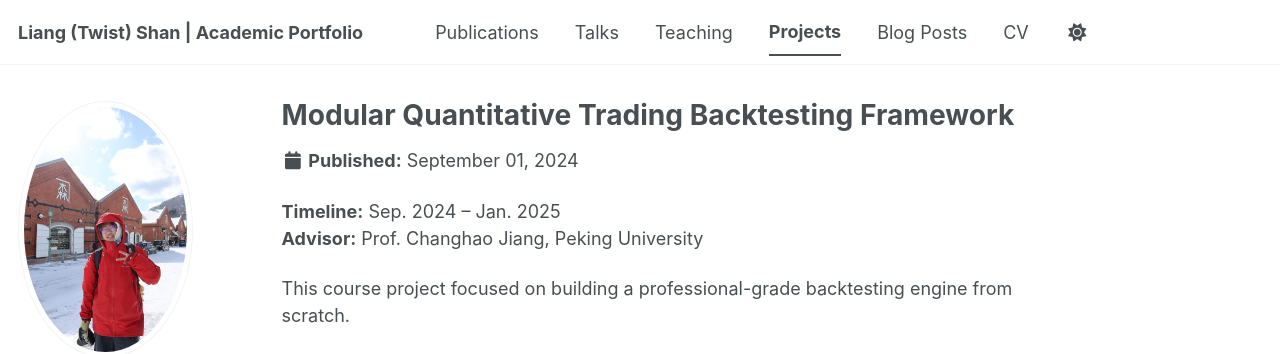
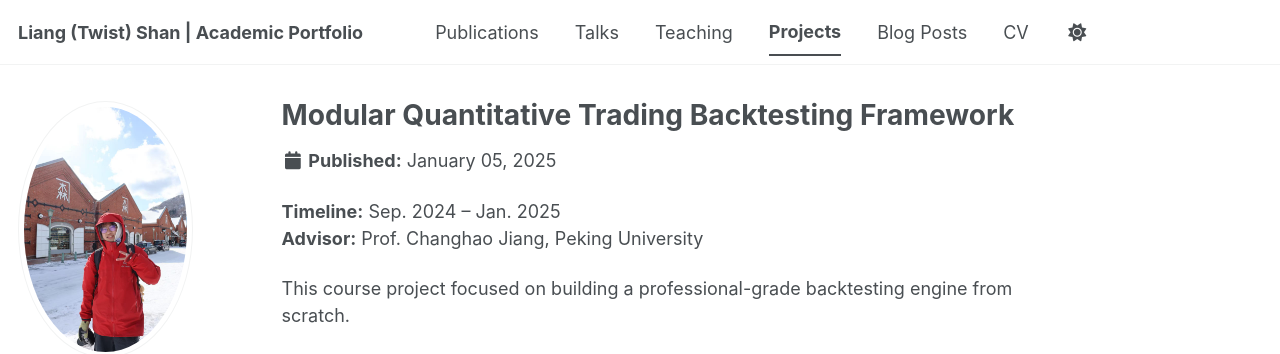
Before and after one commit to Twist-Shan/Twist-Shan.github.io, a Jekyll site: the page built from _portfolio/2025-01-05-quant-trading.md, in a window 1280 px wide and 1184 px high. Shown: the top 354 px of the window. Built offline with Jekyll 4.4.1, drawn with Linux system fonts in a browser that asks for light colours; some web fonts are replaced; a script bundle is joined from its source files by our own code; library files that are not in the unit come from our copies.

Commit message:
Update and rename 2024-09-01-quant-trading.md to 2025-01-05-quant-trading.md

```diff
--- a/_portfolio/2024-09-01-quant-trading.md
+++ b/_portfolio/2025-01-05-quant-trading.md
@@ -2,7 +2,7 @@
 title: "Modular Quantitative Trading Backtesting Framework"
 collection: portfolio
 layout: single
-date: 2024-09-01
+date: 2025-01-05
 ---
 
 **Timeline:** Sep. 2024 – Jan. 2025
```
